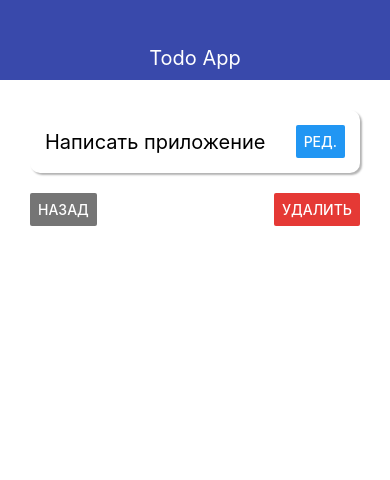
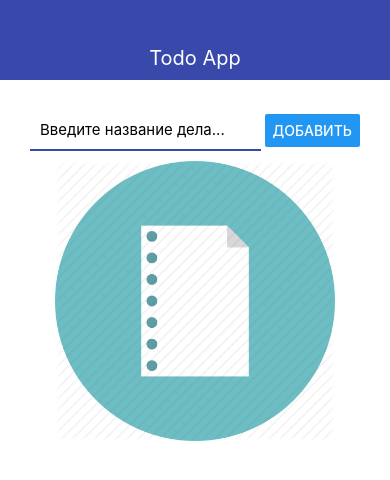
Before and after one commit to sanek306/react-native-course-expo, a React Native app: screen / in a window 390 px wide. Shown: the top 480 px of the page. Built offline with nearby package versions, Linux system fonts and the light colour scheme.

Commit message:
added image

```diff
--- a/App.js
+++ b/App.js
@@ -5,10 +5,12 @@
 import { TodoScreen } from './src/screens/TodoScreen';
 
 export default function App() {
-  const [todoId, setTodoId] = useState(1);
-  const [todos, setTodos] = useState([{
-    id: 1, title: 'Написать приложение'
-  }]);
+  const [todoId, setTodoId] = useState(null);
+  const [todos, setTodos] = useState([]);
+
+  // {
+  //   id: 1, title: 'Написать приложение'
+  // }
 
   const addTodo = (title) => {
       const newTodo = {
@@ -79,7 +81,7 @@
   }
 
   return (
-    <View>
+    <View style={styles.wrap}>
         <Navbar title="Todo App" />
         <View style={styles.container}>
           {content}
@@ -92,6 +94,9 @@
 const padding = 30;
 
 const styles = StyleSheet.create({
+  wrap: {
+    flex: 1,
+  },
   container: {
     paddingHorizontal: padding,
     height: '100%',
--- a/src/screens/MainScreen.js
+++ b/src/screens/MainScreen.js
@@ -1,5 +1,5 @@
 import React from 'react';
-import { View, StyleSheet, FlatList } from 'react-native';
+import { View, StyleSheet, FlatList, Text, Image } from 'react-native';
 import { AddTodo } from '../components/AddTodo';
 import { Todo } from '../components/Todo';
 
@@ -9,23 +9,46 @@
     openTodo,
     removeTodo
 }) => {
+    let content = (
+        <FlatList
+            data={todos}
+            renderItem={({ item }) => (
+                <Todo todo={item} onRemove={removeTodo} openTodo={openTodo} />
+            )}
+            keyExtractor={item => item.id.toString()}
+            showsVerticalScrollIndicator={false}
+        />
+    );
+
+    if (todos.length === 0) {
+        content = (
+            <View style={styles.imageWrapper}>
+                <Image
+                    style={styles.image}
+                    source={require('../../assets/no-items.png')}
+                    resizeMode='contain'
+                />
+            </View>
+        );
+    }
 
     return (
         <View>
             <AddTodo onSubmit={addTodo} />
-
-            <FlatList
-                data={todos}
-                renderItem={({ item }) => (
-                    <Todo todo={item} onRemove={removeTodo} openTodo={openTodo} />
-                )}
-                keyExtractor={item => item.id.toString()}
-                showsVerticalScrollIndicator={false}
-            />
+            {content}
         </View>
     );
 }
 
 const styles = StyleSheet.create({
-
+    imageWrapper: {
+        alignItems: 'center',
+        justifyContent: 'center',
+        padding: 10,
+        height: 300
+    },
+    image: {
+        width: '100%',
+        height: '100%'
+    }
 });
```
Also changed, not shown: assets/no-items.png (added).
